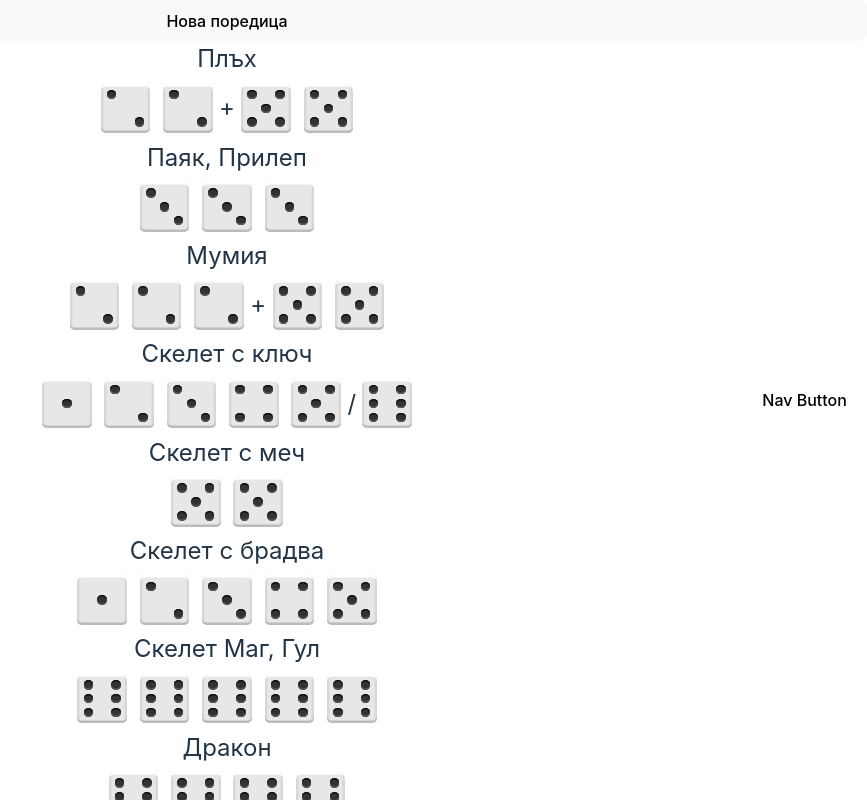
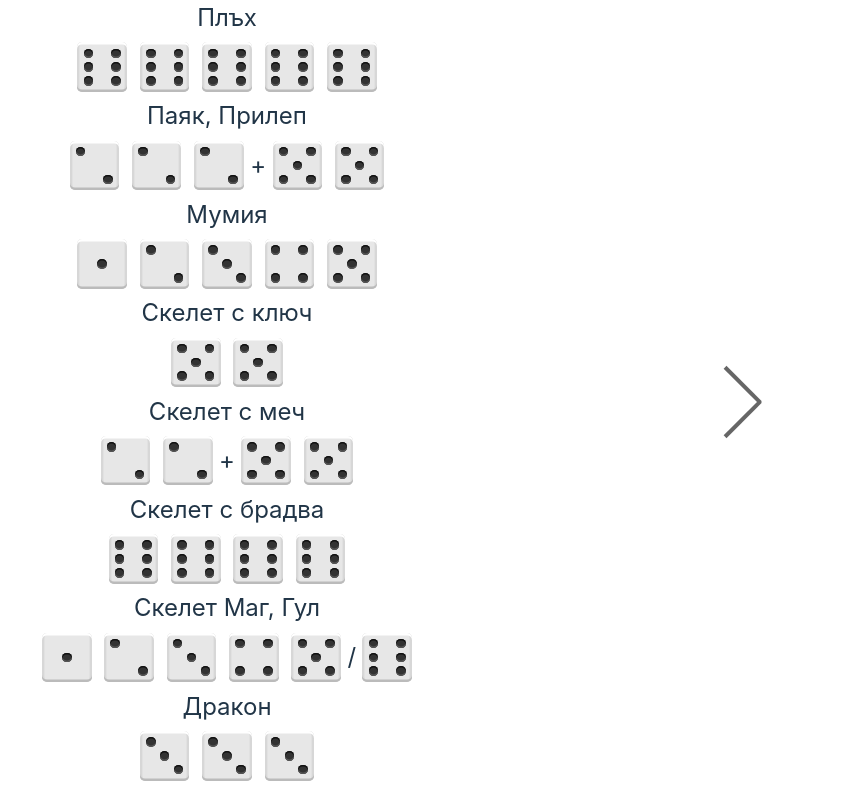
Before and after one commit to daozealot/Diceable-views, a React (Vite) app: page / in a window 1280 px wide. Shown: the whole page, without its empty margins (413-1280 px from the left). Built offline with nearby package versions, Linux system fonts and the light colour scheme.

Commit message:
Nav-better

```diff
--- a/src/App.css
+++ b/src/App.css
@@ -7,11 +7,10 @@
   flex-direction: column;
   overflow: auto;
   white-space: nowrap;
+}
 
-  /* justify-content: center;
-  align-items: center;
-  text-align: center; */
-  /* padding: 2rem; */
+.btn-reset {
+  width: 100%;
 }
 
 .navButton {
@@ -19,6 +18,13 @@
   position: absolute;
   right: 0;
   height: 100%;
+  width: 20%;
+}
+.navButtonLeft {
+  background-color: transparent;
+  position: absolute;
+  height: 100%;
+  width: 20%;
 }
 
 .container {
--- a/src/App.tsx
+++ b/src/App.tsx
@@ -1,24 +1,47 @@
 import { useState } from "react";
 import "./App.css";
 import { Table } from "./Components/Table.tsx";
+import { NavButton } from "./Components/NavButton.tsx";
+import { TwoDice } from "./Components/TwoDice.tsx";
+import { FiveDice } from "./Components/FiveDice.tsx";
 
 const views = ["table", "twoDice", "fiveDice"];
 
 function App() {
   const [view, setView] = useState(views[0]);
+  const [table, setTable] = useState(null);
 
   const getView = () => {
     switch (view) {
       case "table":
-        return <Table />;
-      default:
-        return <Table />;
+        return <Table table={table} setTable={setTable} />;
+      case "twoDice":
+        return <TwoDice setTable={setTable} />;
+      case "fiveDice":
+        return <FiveDice />;
     }
+  };
+
+  const onNavRight = () => {
+    setView(views[views.findIndex((el) => el === view) + 1]);
+  };
+
+  const onNavLeft = () => {
+    setView(views[views.findIndex((el) => el === view) - 1]);
   };
 
   return (
     <div className="main">
-      <button className="navButton">Nav Button</button>
+      {view !== views[2] && (
+        <button className="navButton" onClick={onNavRight}>
+          <NavButton reverse={false} />
+        </button>
+      )}
+      {view !== views[0] && (
+        <button className="navButtonLeft" onClick={onNavLeft}>
+          <NavButton reverse={true} />
+        </button>
+      )}
       {getView()}
     </div>
   );
--- /dev/null
+++ b/src/Components/FiveDice.tsx
@@ -0,0 +1,3 @@
+export const FiveDice = () => {
+  return <div>Five dice</div>;
+};
--- /dev/null
+++ b/src/Components/NavButton.css
@@ -0,0 +1,117 @@
+.arrow {
+  cursor: pointer;
+  height: 60px;
+  left: 50%;
+  position: absolute;
+  top: 50%;
+  transform: translateX(-50%) translateY(-50%);
+  transition: transform 0.1s;
+  width: 50px;
+}
+
+.arrow-top,
+.arrow-bottom {
+  background-color: #666;
+  height: 4px;
+  left: -5px;
+  position: absolute;
+  top: 50%;
+  width: 100%;
+}
+
+.arrow-left-top,
+.arrow-left-bottom {
+  background-color: #666;
+  height: 4px;
+  right: -5px;
+  position: absolute;
+  bottom: 50%;
+  width: 100%;
+}
+
+.arrow-top:after,
+.arrow-bottom:after {
+  background-color: #fff;
+  content: "";
+  height: 100%;
+  position: absolute;
+  top: 0;
+  transition: all 0.15s;
+}
+
+.arrow-left-top:after,
+.arrow-right-bottom:after {
+  background-color: #fff;
+  content: "";
+  height: 100%;
+  position: absolute;
+  bottom: 0;
+  transition: all 0.15s;
+}
+
+.arrow-top {
+  transform: rotate(45deg);
+  transform-origin: bottom right;
+}
+.arrow-left-top {
+  transform: rotate(45deg);
+  transform-origin: top left;
+}
+
+.arrow-top:after {
+  left: 100%;
+  right: 0;
+  transition-delay: 0s;
+}
+
+.arrow-left-top:after {
+  right: 100%;
+  left: 0;
+  transition-delay: 0s;
+}
+
+.arrow-bottom {
+  transform: rotate(-45deg);
+  transform-origin: top right;
+}
+
+.arrow-left-bottom {
+  transform: rotate(-45deg);
+  transform-origin: bottom left;
+}
+
+.arrow-bottom:after {
+  left: 0;
+  right: 100%;
+  transition-delay: 0.15s;
+}
+
+.arrow-left-bottom:after {
+  right: 0;
+  left: 100%;
+  transition-delay: 0.15s;
+}
+
+.arrow:hover .arrow-top:after {
+  left: 0;
+  transition-delay: 0.15s;
+}
+
+.arrow:hover .arrow-left-top:after {
+  right: 0;
+  transition-delay: 0.15s;
+}
+
+.arrow:hover .arrow-bottom:after {
+  right: 0;
+  transition-delay: 0s;
+}
+
+.arrow:hover .arrow-left-bottom:after {
+  left: 0;
+  transition-delay: 0s;
+}
+
+.arrow:active {
+  transform: translateX(-50%) translateY(-50%) scale(0.9);
+}
--- /dev/null
+++ b/src/Components/NavButton.tsx
@@ -0,0 +1,12 @@
+import "./NavButton.css";
+
+export const NavButton = ({ reverse = false }) => {
+  return (
+    <div className="arrow">
+      <div className={`${reverse ? "arrow-left-top" : "arrow-top"}`}></div>
+      <div
+        className={`${reverse ? "arrow-left-bottom" : "arrow-bottom"}`}
+      ></div>
+    </div>
+  );
+};
--- a/src/Components/Table.tsx
+++ b/src/Components/Table.tsx
@@ -1,46 +1,24 @@
-import { useState } from 'react';
-import Die from './die';
+import { useEffect } from "react";
+import Die from "./die";
+import { getRandomPermutation } from "./utils";
 
-export const Table = () => {
-
-  // List of the dice combinations
-  const diceCombinations = [
-    '1 pair',
-    '2 pair',
-    '3 of a kind',
-    'full house',
-    '4 of a kind',
-    'flush',
-    'straight',
-    '6 of a kind',
-  ];
 const chudovishta = [
-    'Плъх',
-    'Паяк, Прилеп',
-    'Мумия',
-    'Скелет с ключ',
-    'Скелет с меч',
-    'Скелет с брадва',
-    'Скелет Маг, Гул',
-    'Дракон',
+  "Плъх",
+  "Паяк, Прилеп",
+  "Мумия",
+  "Скелет с ключ",
+  "Скелет с меч",
+  "Скелет с брадва",
+  "Скелет Маг, Гул",
+  "Дракон",
 ];
 
-  // Function to shuffle an array
-  function shuffleArray(array) {
-    const shuffled = [...array];
-    for (let i = shuffled.length - 1; i > 0; i--) {
-      const j = Math.floor(Math.random() * (i + 1));
-      [shuffled[i], shuffled[j]] = [shuffled[j], shuffled[i]];
+export const Table = ({ table, setTable }) => {
+  useEffect(() => {
+    if (!table) {
+      reset();
     }
-    return shuffled;
-  }
-
-  // Function to generate a random permutation
-  function getRandomPermutation() {
-    return shuffleArray(diceCombinations);
-  }
-
-  const [generate, setGenerate] = useState(getRandomPermutation());
+  }, []);
 
   const onePair = (text) => {
     return (
@@ -155,44 +133,42 @@ export const Table = () => {
   };
 
   const reset = () => {
-    setGenerate(() => getRandomPermutation());
+    setTable(() => getRandomPermutation());
   };
   return (
     <>
-            <button className="btn-reset" onClick={reset}>
-              Нова поредица
-            </button>
-            {generate.map((combo, index) => {
+      {table &&
+        table.map((combo, index) => {
           switch (combo) {
-                case '1 pair':
+            case "1 pair":
               return (
                 <div key={`combo-${index}`}>{onePair(chudovishta[index])}</div>
               );
-                case '2 pair':
+            case "2 pair":
               return (
                 <div key={`combo-${index}`}>{twoPair(chudovishta[index])}</div>
               );
-                case '3 of a kind':
+            case "3 of a kind":
               return (
                 <div key={`combo-${index}`}>{three(chudovishta[index])}</div>
               );
-                case 'full house':
+            case "full house":
               return (
                 <div key={`combo-${index}`}>{full(chudovishta[index])}</div>
               );
-                case '4 of a kind':
+            case "4 of a kind":
               return (
                 <div key={`combo-${index}`}>{four(chudovishta[index])}</div>
               );
-                case 'flush':
+            case "flush":
               return (
                 <div key={`combo-${index}`}>{flush(chudovishta[index])}</div>
               );
-                case 'straight':
+            case "straight":
               return (
                 <div key={`combo-${index}`}>{straight(chudovishta[index])}</div>
               );
-                case '6 of a kind':
+            case "6 of a kind":
               return (
                 <div key={`combo-${index}`}>{six(chudovishta[index])}</div>
               );
@@ -200,4 +176,4 @@ export const Table = () => {
         })}
     </>
   );
-}
+};
--- /dev/null
+++ b/src/Components/TwoDice.tsx
@@ -0,0 +1,14 @@
+import { getRandomPermutation } from "./utils";
+
+export const TwoDice = ({ setTable }) => {
+  const reset = () => {
+    setTable(() => getRandomPermutation());
+  };
+  return (
+    <div>
+      <button className="btn-reset" onClick={reset}>
+        Нова поредица
+      </button>
+    </div>
+  );
+};
--- /dev/null
+++ b/src/Components/utils.ts
@@ -0,0 +1,26 @@
+// List of the dice combinations
+const diceCombinations = [
+  "1 pair",
+  "2 pair",
+  "3 of a kind",
+  "full house",
+  "4 of a kind",
+  "flush",
+  "straight",
+  "6 of a kind",
+];
+
+// Function to shuffle an array
+function shuffleArray(array) {
+  const shuffled = [...array];
+  for (let i = shuffled.length - 1; i > 0; i--) {
+    const j = Math.floor(Math.random() * (i + 1));
+    [shuffled[i], shuffled[j]] = [shuffled[j], shuffled[i]];
+  }
+  return shuffled;
+}
+
+// Function to generate a random permutation
+export function getRandomPermutation() {
+  return shuffleArray(diceCombinations);
+}
```
Lines whose indentation alone changed are shown as unchanged.
